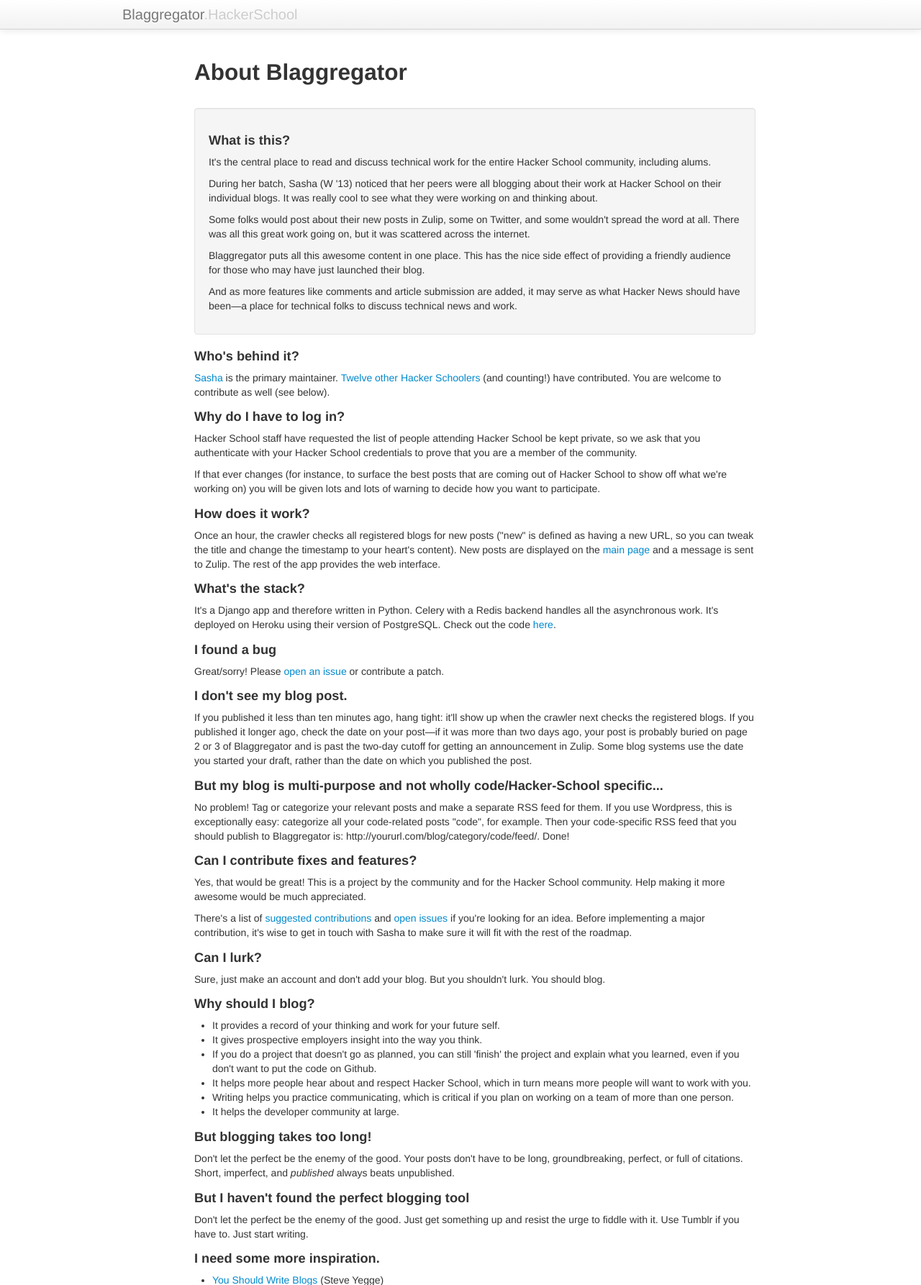
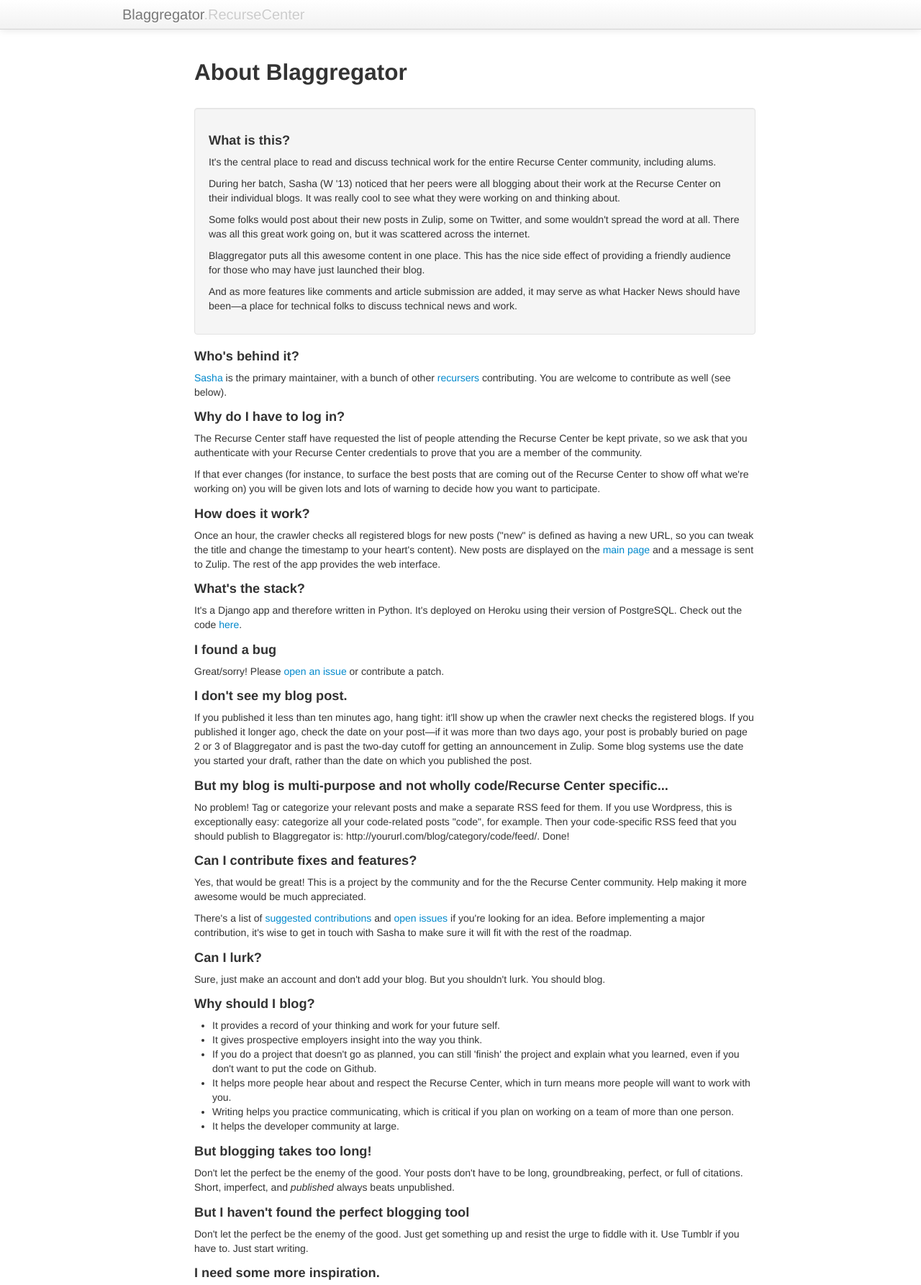
Before and after one commit to recursecenter/blaggregator, a Django app: page /about/ in a window 1280 px wide. Shown: the top 1786 px of the page at 72% size. Run offline with Django 3.2, Linux system fonts and the light colour scheme; data that the repository does not hold is empty.

Commit message:
Hacker School is now the Recurse Center.

```diff
--- a/home/templates/home/about.html
+++ b/home/templates/home/about.html
@@ -17,9 +17,9 @@
             <div class="well">
                 <p class="question">What is this?</p>
 
-                <p class="answer">It's the central place to read and discuss technical work for the entire Hacker School community, including alums.</p>
+                <p class="answer">It's the central place to read and discuss technical work for the entire Recurse Center community, including alums.</p>
 
-                <p class="answer">During her batch, Sasha (W '13) noticed that her peers were all blogging about their work at Hacker School on their individual blogs. It was really cool to see what they were working on and thinking about. </p>
+                <p class="answer">During her batch, Sasha (W '13) noticed that her peers were all blogging about their work at the Recurse Center on their individual blogs. It was really cool to see what they were working on and thinking about. </p>
 
                 <p class="answer">Some folks would post about their new posts in Zulip, some on Twitter, and some wouldn't spread the word at all. There was all this great work going on, but it was scattered across the internet. </p>
 
@@ -30,13 +30,13 @@
 
             <p class="question">Who's behind it?</p>
 
-            <p class="answer"><a href="http://github.com/sursh">Sasha</a> is the primary maintainer. <a href="https://github.com/sursh/blaggregator/graphs/contributors">Twelve other Hacker Schoolers</a> (and counting!) have contributed. You are welcome to contribute as well (see below). </p>
+            <p class="answer"><a href="http://github.com/sursh">Sasha</a> is the primary maintainer, with a bunch of other <a href="https://github.com/sursh/blaggregator/graphs/contributors">recursers</a> contributing. You are welcome to contribute as well (see below). </p>
 
             <p class="question">Why do I have to log in?</p>
 
-            <p class="answer">Hacker School staff have requested the list of people attending Hacker School be kept private, so we ask that you authenticate with your Hacker School credentials to prove that you are a member of the community.</p>
+            <p class="answer">The Recurse Center staff have requested the list of people attending the Recurse Center be kept private, so we ask that you authenticate with your Recurse Center credentials to prove that you are a member of the community.</p>
 
-            <p class="answer">If that ever changes (for instance, to surface the best posts that are coming out of Hacker School to show off what we're working on) you will be given lots and lots of warning to decide how you want to participate. </p>
+            <p class="answer">If that ever changes (for instance, to surface the best posts that are coming out of the Recurse Center to show off what we're working on) you will be given lots and lots of warning to decide how you want to participate. </p>
 
 
             <p class="question">How does it work?</p>
@@ -45,7 +45,7 @@
 
             <p class="question">What's the stack?</p>
 
-            <p class="answer">It's a Django app and therefore written in Python. Celery with a Redis backend handles all the asynchronous work. It's deployed on Heroku using their version of PostgreSQL. Check out the code <a href="https://github.com/sursh/blaggregator">here</a>.</p>
+            <p class="answer">It's a Django app and therefore written in Python. It's deployed on Heroku using their version of PostgreSQL. Check out the code <a href="https://github.com/sursh/blaggregator">here</a>.</p>
 
             <p class="question">I found a bug</p>
 
@@ -55,13 +55,13 @@
 
             <p class="answer">If you published it less than ten minutes ago, hang tight: it'll show up when the crawler next checks the registered blogs.  If you published it longer ago, check the date on your post—if it was more than two days ago, your post is probably buried on page 2 or 3 of Blaggregator and is past the two-day cutoff for getting an announcement in Zulip. Some blog systems use the date you started your draft, rather than the date on which you published the post. </p>
 
-            <p class="question">But my blog is multi-purpose and not wholly code/Hacker-School specific...</p>
+            <p class="question">But my blog is multi-purpose and not wholly code/Recurse Center specific...</p>
 
             <p class="answer">No problem! Tag or categorize your relevant posts and make a separate RSS feed for them. If you use Wordpress, this is exceptionally easy: categorize all your code-related posts "code", for example. Then your code-specific RSS feed that you should publish to Blaggregator is: http://yoururl.com/blog/category/code/feed/. Done!</p>
 
             <p class="question">Can I contribute fixes and features?</p>
 
-            <p class="answer">Yes, that would be great! This is a project by the community and for the Hacker School community. Help making it more awesome would be much appreciated. </p>
+            <p class="answer">Yes, that would be great! This is a project by the community and for the the Recurse Center community. Help making it more awesome would be much appreciated. </p>
 
             <p class="answer">There's a list of <a href="https://github.com/sursh/blaggregator/blob/master/CONTRIBUTE.md">suggested contributions</a> and <a href="https://github.com/sursh/blaggregator/issues">open issues</a> if you're looking for an idea. Before implementing a major contribution, it's wise to get in touch with Sasha to make sure it will fit with the rest of the roadmap. </p>
 
@@ -75,7 +75,7 @@
                 <li>It provides a record of your thinking and work for your future self.</li>
                 <li>It gives prospective employers insight into the way you think. </li>
                 <li>If you do a project that doesn't go as planned, you can still 'finish' the project and explain what you learned, even if you don't want to put the code on Github.</li>
-                <li>It helps more people hear about and respect Hacker School, which in turn means more people will want to work with you.</li>
+                <li>It helps more people hear about and respect the Recurse Center, which in turn means more people will want to work with you.</li>
                 <li>Writing helps you practice communicating, which is critical if you plan on working on a team of more than one person.</li>
                 <li>It helps the developer community at large. </li>
             </ul>
--- a/home/templates/home/base.html
+++ b/home/templates/home/base.html
@@ -22,7 +22,7 @@
         <div class="navbar-inner">
             <div class="container">
 
-                <a class="brand" href="/new">Blaggregator<span class="subbrand">.HackerSchool</span></a>
+                <a class="brand" href="/new">Blaggregator<span class="subbrand">.RecurseCenter</span></a>
 
                 <ul class="nav pull-right">
                   {% if user.is_authenticated %}
--- a/home/templates/home/item.html
+++ b/home/templates/home/item.html
@@ -17,7 +17,7 @@
       </a>
       <div class="media-body">
         <h4 class="media-heading"><a href="view">{{ post.title }}</a></h4>
-        <span class="byline">by <a href="http://hackerschool.com/people/{{ post.authorid }}">{{ post.author }}</a></span>
+        <span class="byline">by <a href="http://recurse.com/people/{{ post.authorid }}">{{ post.author }}</a></span>
       </div>
     </div>
 </div>
@@ -32,7 +32,7 @@
       <div class="media-body">
 
         <p class="meta">
-          <span class="byline"><a href="http://hackerschool.com/people/{{ comment.authorid }}">{{ comment.author }}</a> said,</span>
+          <span class="byline"><a href="http://recurse.com/people/{{ comment.authorid }}">{{ comment.author }}</a> said,</span>
           <span class="date">{{ comment.date_modified | naturaltime }}: </span>
           <!-- &bull; <span class="permalink"><a href="post/{{ comment.slug }}" class="muted">Permalink</a></span> -->
         </p>
--- a/home/templates/home/new.html
+++ b/home/templates/home/new.html
@@ -17,7 +17,7 @@
 <div class='postlist'>
     {% for post in newPostList %}
         <div class="media post">
-          <a class="pull-left" href="http://hackerschool.com/people/{{ post.authorid }}">
+          <a class="pull-left" href="http://recurse.com/people/{{ post.authorid }}">
             <img class="media-object" data-author-id="{{post.authorid}}"  src="{{ post.avatar }}" width="64px" height="64px">
           </a>
           <div class="media-body">
```
Also changed, not shown: home/templates/home/log_in_oauth.html (+5 -2 lines), README.md.
